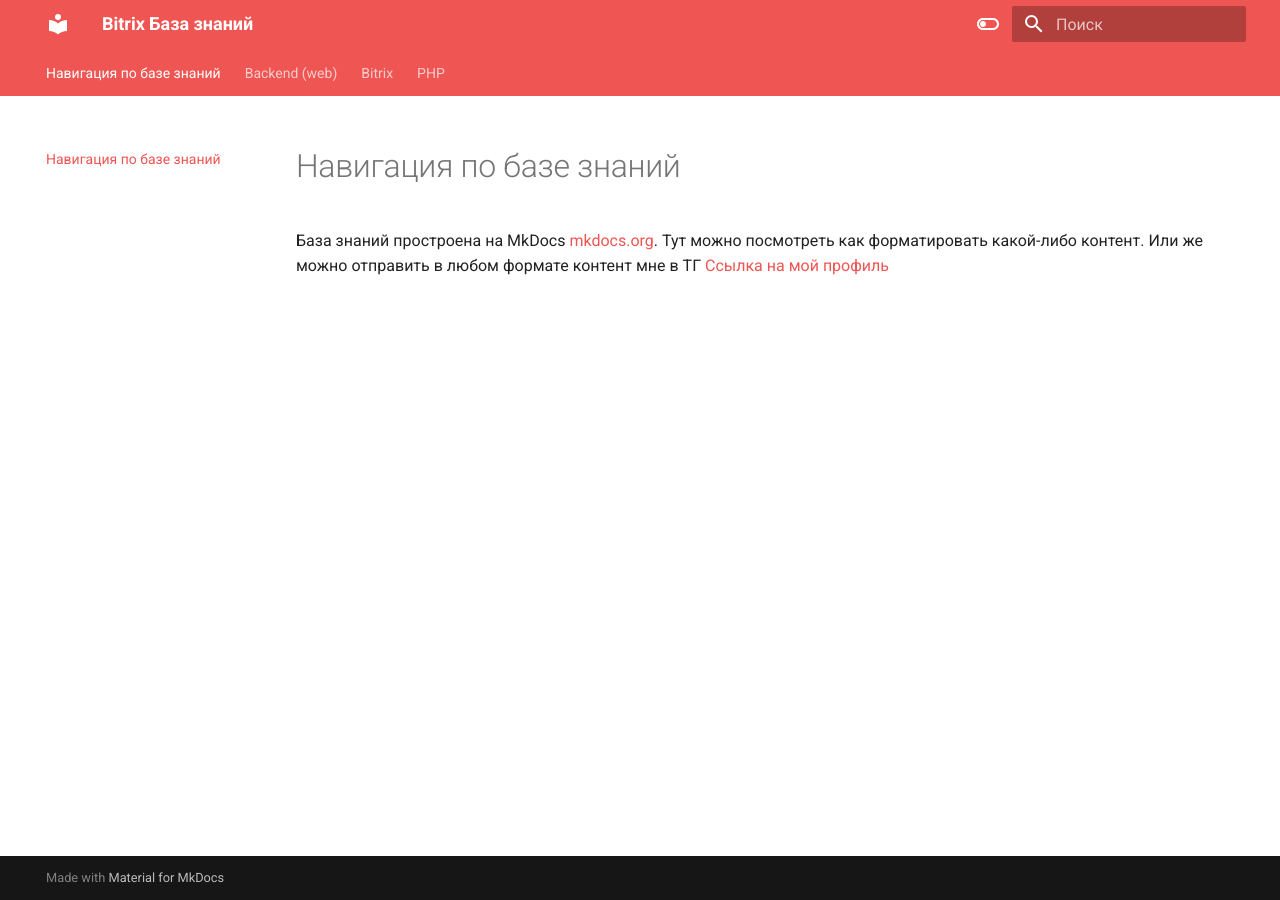
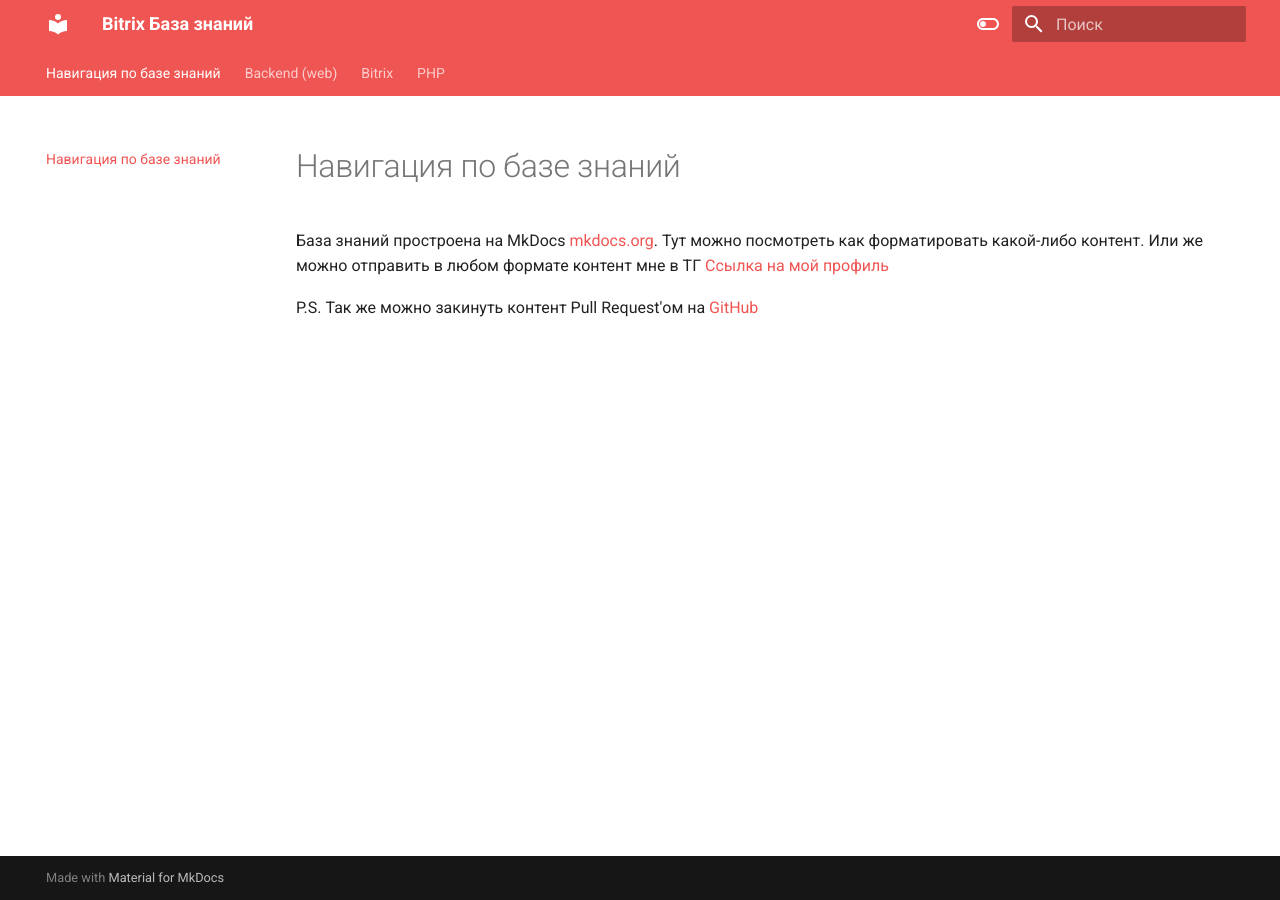
Before and after one commit to netconpi/bitrix-docs, an MkDocs documentation site: the page built from docs/index.md, in a window 1280 px wide. Built offline with MkDocs 1.6.1 and Material for MkDocs 9.7.7, drawn with Linux system fonts in a browser that asks for light colours.

Commit message:
changes + Dterra section

```diff
--- a/docs/index.md
+++ b/docs/index.md
@@ -2,3 +2,6 @@
 
 База знаний простроена на MkDocs [mkdocs.org](https://www.mkdocs.org).
 Тут можно посмотреть как форматировать какой-либо контент. Или же можно отправить в любом формате контент мне в ТГ [Ссылка на мой профиль](https://t.me/ntcad)
+
+
+P.S. Так же можно закинуть контент Pull Request'ом на [GitHub](https://github.com/netconpi/bitrix-docs)
```
Also changed, not shown: 1 other file.
